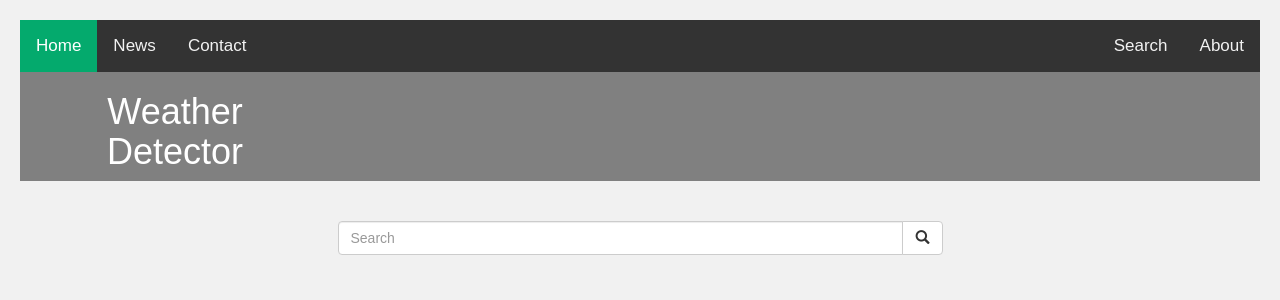
After one commit to OnewayYoun/django-project, a Django app: template blog/templates/weather.html in a window 1280 px wide. The commit adds this page. Shown: the top 300 px of the page. Run offline with Django 3.2, Linux system fonts and the light colour scheme; the template is opened without the code that fills it, so the values that code supplies are empty; some libraries are stand-ins or nearby versions.

Commit message:
minor changes to weather app

```diff
--- a/blog/templates/home.html
+++ b/blog/templates/home.html
@@ -69,7 +69,7 @@
                   <li><a href="#">Deep Drop Down 5</a></li>
                 </ul>
               </li>
-              <li><a href="/weather/index/">날씨</a></li>
+              <li><a href="/weather">날씨</a></li>
               <li><a href="#">Drop Down 3</a></li>
               <li><a href="#">Drop Down 4</a></li>
             </ul>
--- /dev/null
+++ b/blog/templates/weather.html
@@ -0,0 +1,133 @@
+<!DOCTYPE html>
+<html lang="en" dir="ltr">
+
+<head>
+    <meta charset="utf-8">
+    <title>weather</title>
+    <!-- Latest compiled and minified CSS -->
+    <link rel="stylesheet" href="https://maxcdn.bootstrapcdn.com/bootstrap/3.4.0/css/bootstrap.min.css">
+
+    <!-- jQuery library -->
+    <script src="https://ajax.googleapis.com/ajax/libs/jquery/3.4.1/jquery.min.js"></script>
+
+    <!-- Latest compiled JavaScript -->
+    <script src="https://maxcdn.bootstrapcdn.com/bootstrap/3.4.0/js/bootstrap.min.js"></script>
+
+</head>
+
+<style>
+* {
+  box-sizing: border-box;
+}
+
+body {
+  font-family: Arial;
+  padding: 20px;
+  background: #f1f1f1;
+}
+
+.header {
+  padding: 2px;
+  font-size: 40px;
+  text-align: center;
+  background: white;
+}
+
+.leftcolumn {
+  float: left;
+  width: 100%;
+}
+
+.card {
+   background-color: white;
+   padding: 20px;
+   margin-top: 20px;
+}
+
+.row:after {
+  content: "";
+  display: table;
+  clear: both;
+}
+
+@media screen and (max-width: 800px) {
+  .leftcolumn, .rightcolumn {
+    width: 100%;
+    padding: 0;
+  }
+}
+
+.topnav {
+  overflow: hidden;
+  background-color: #333;
+  width: 100%
+}
+
+.topnav a {
+  float: left;
+  color: #f2f2f2;
+  text-align: center;
+  padding: 14px 16px;
+  text-decoration: none;
+  font-size: 17px;
+}
+
+.topnav a:hover {
+  background-color: #ddd;
+  color: black;
+}
+
+.topnav a.active {
+  background-color: #04AA6D;
+  color: white;
+}
+
+.topnav-right {
+  float: right;
+}
+</style>
+
+<body>
+
+<div class="topnav">
+  <a class="active" href="/">Home</a>
+  <a href="#news">News</a>
+  <a href="#contact">Contact</a>
+  <div class="topnav-right">
+    <a href="#search">Search</a>
+    <a href="#about">About</a>
+  </div>
+</div>
+
+<nav class="row" style="background: grey;color: white;margin-right: 0px;margin-left: 0px;">
+    <div align="center"><h1 class="col-md-3 text-center">Weather Detector</h1></div>
+</nav>
+<br/>
+<br/>
+<center class="row">
+    <form action="" method="post" class="col-md-6 col-md-offset-3">
+        {% csrf_token %}
+        <div class="input-group">
+            <input type="text" class="form-control" name="city" placeholder="Search">
+            <div class="input-group-btn">
+                <button class="btn btn-default" type="submit">
+                    <i class="glyphicon glyphicon-search"></i>
+                </button>
+            </div>
+            <form>
+</center>
+<div class="row">
+    {% if data.country_code %}
+    <div class="col-md-6 col-md-offset-3">
+        <h1>{{city}}</h1>
+        <h3>country code : {{data.country_code}}</h3>
+            <h5>coordinate : {{data.coordinate}}</h5>
+            <h5>temp : {{data.temp}}</h5>
+            <h5>pressure : {{data.pressure}} </h5>
+            <h5>humidity : {{data.humidity}}</h5>
+    </div>
+    {% endif %}
+</div>
+</body>
+
+</html>
--- a/blog/weather/urls.py
+++ b/blog/weather/urls.py
@@ -2,5 +2,5 @@ from django.urls import path
 from . import views
 
 urlpatterns = [
-    path('index/', views.index),
+    path('', views.weather),
 ]
--- a/blog/weather/views.py
+++ b/blog/weather/views.py
@@ -2,5 +2,5 @@ from django.shortcuts import render, HttpResponse
 
 
 # Create your views here.
-def index(request):
-    return HttpResponse(111)
+def weather(request):
+    return render(request, 'weather.html')
```
